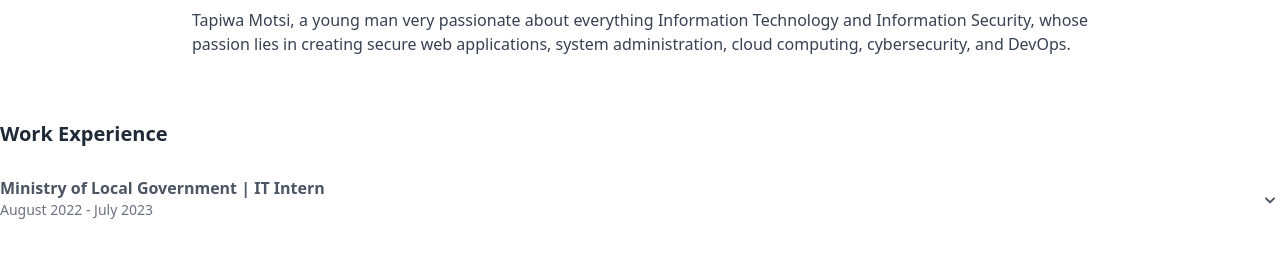
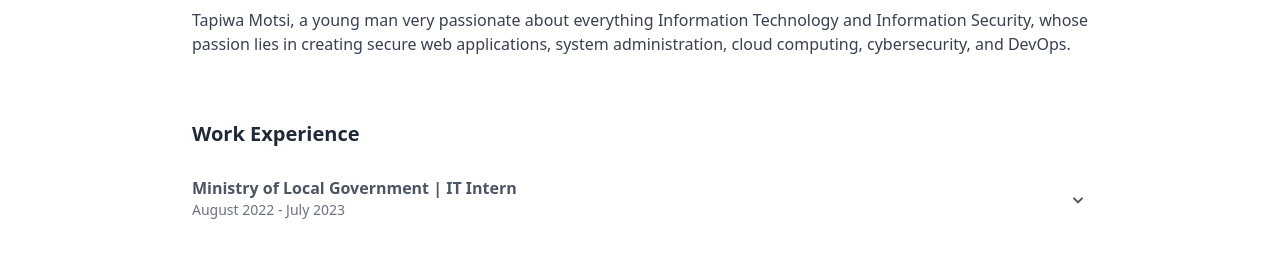
Before and after one commit to Tapiwa-1/resume, a Vue app: page / in a window 1280 px wide. Shown: the part 800-1070 px from the top of the page. Built offline with nearby package versions, Linux system fonts and the light colour scheme; what @tsparticles/vue3 would draw is missing.

Commit message:
Update App.vue

```diff
--- a/src/App.vue
+++ b/src/App.vue
@@ -93,7 +93,10 @@
     </section>
     <!-- Work Experience -->
       <section id="work"class="mt-12 md:mt-16 px-4 md:px-0">
-        <Work/>
+
+        <div class="max-w-4xl mx-auto text-justify">
+          <Work/>
+        </div>
       </section>
 
        <!-- School Experience -->
```
